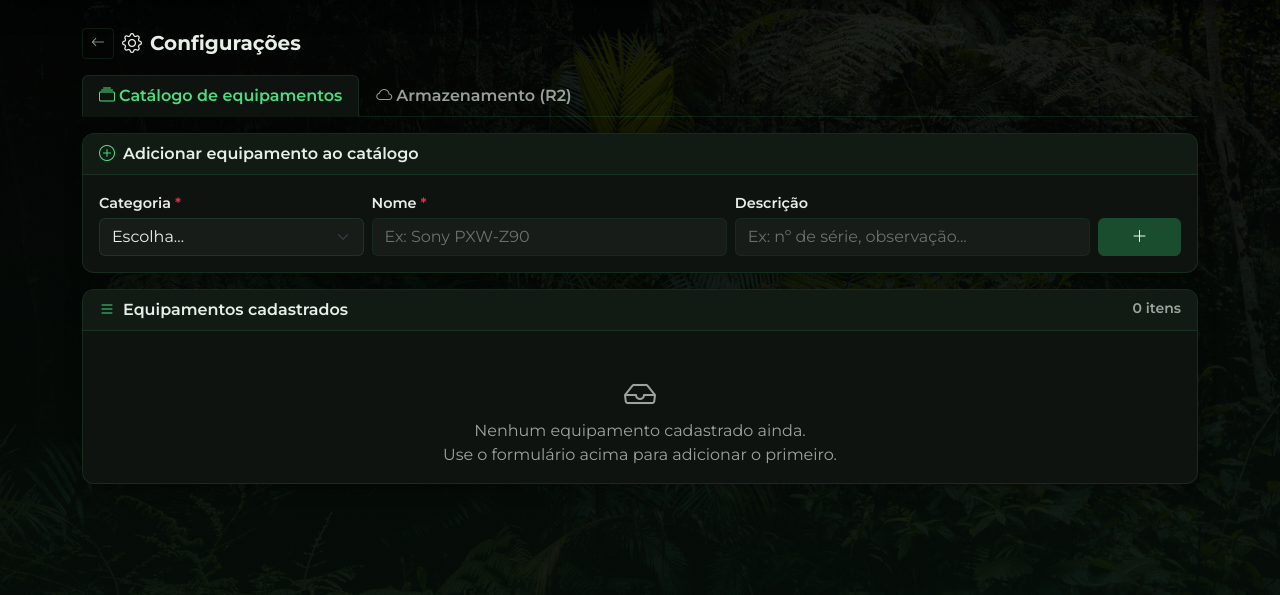
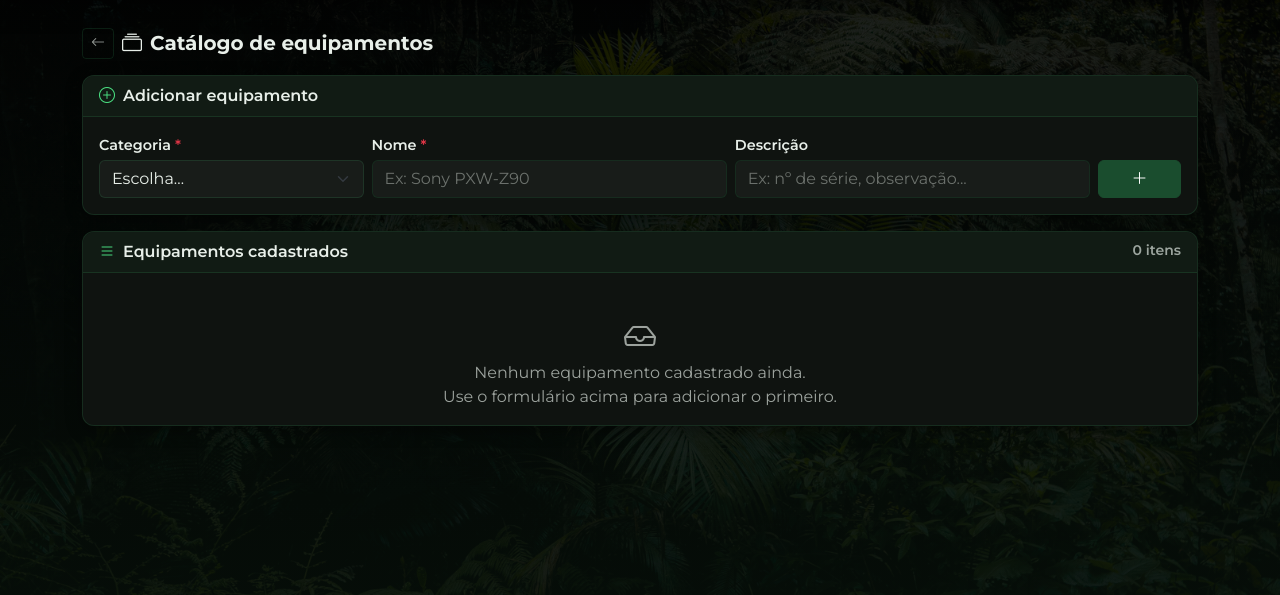
Before and after one commit to Leovilela88/equipamentostg, a Flask app: page /admin in a window 1280 px wide. Shown: the part 80-675 px from the top of the page. Run offline with Flask 3, Linux system fonts and the light colour scheme; data that the repository does not hold is empty.

Commit message:
Remover configuracao R2 do painel admin
R2 ja esta configurado e funcionando. Removendo da UI para evitar
alteracoes acidentais. Painel admin agora foca apenas no catalogo
de equipamentos.

Co-Authored-By: Claude Opus 4.7 <noreply@anthropic.com>

```diff
--- a/app.py
+++ b/app.py
@@ -393,47 +393,10 @@ def excluir(id):
 
 @app.route("/admin")
 def admin():
-    cfg = get_r2_config()
-    client, *_ = get_r2()
-    status = "configurado" if client else "não configurado"
     catalogo = listar_catalogo()
     return render_template("admin.html",
-                           cfg=cfg,
-                           status=status,
-                           env_override=bool(os.environ.get("R2_ACCOUNT_ID")),
                            categorias=CATEGORIAS,
                            catalogo=catalogo)
-
-
-@app.route("/admin/salvar", methods=["POST"])
-def admin_salvar():
-    cfg = carregar_config()
-    cfg["r2_account_id"] = request.form.get("account_id", "").strip()
-    cfg["r2_access_key"] = request.form.get("access_key", "").strip()
-    cfg["r2_secret_key"] = request.form.get("secret_key", "").strip()
-    cfg["r2_bucket"]     = request.form.get("bucket", "").strip()
-    cfg["r2_public_url"] = request.form.get("public_url", "").strip().rstrip("/")
-    cfg["r2_prefixo"]    = (request.form.get("prefixo", "").strip() or "equipamentos").strip("/")
-    salvar_config(cfg)
-    flash("Configurações do R2 salvas.", "ok")
-    return redirect(url_for("admin"))
-
-
-@app.route("/admin/testar", methods=["POST"])
-def admin_testar():
-    client, bucket, public_url, pasta = get_r2()
-    if not client:
-        return jsonify({"ok": False, "erro": "Configuração incompleta ou boto3 ausente."}), 400
-    try:
-        client.head_bucket(Bucket=bucket)
-        test_key = f"{pasta.strip('/')}/_teste_{uuid.uuid4().hex[:8]}.txt"
-        client.put_object(Bucket=bucket, Key=test_key,
-                          Body=b"teste de conexao equipav",
-                          ContentType="text/plain")
-        client.delete_object(Bucket=bucket, Key=test_key)
-        return jsonify({"ok": True, "bucket": bucket, "public_url": public_url, "pasta": pasta})
-    except Exception as e:
-        return jsonify({"ok": False, "erro": str(e)}), 500
 
 
 # ── Catálogo de equipamentos ───────────────────────────────────────────────────
--- a/templates/admin.html
+++ b/templates/admin.html
@@ -1,40 +1,22 @@
 {% extends "base.html" %}
-{% block title %}Admin · Equipamentos Terra da Gente{% endblock %}
+{% block title %}Catálogo · Equipamentos Terra da Gente{% endblock %}
 
 {% block content %}
+<div id="catalogo"></div>
+
 <div class="d-flex align-items-center gap-2 mb-3">
   <a href="{{ url_for('index') }}" class="btn btn-sm btn-outline-secondary">
     <i class="bi bi-arrow-left"></i>
   </a>
   <h5 class="mb-0 fw-bold flex-fill">
-    <i class="bi bi-gear me-2"></i>Configurações
+    <i class="bi bi-collection me-2"></i>Catálogo de equipamentos
   </h5>
 </div>
-
-<!-- Abas -->
-<ul class="nav nav-tabs mb-3" id="adminTabs">
-  <li class="nav-item">
-    <button class="nav-link active" data-bs-toggle="tab" data-bs-target="#tab-catalogo" type="button">
-      <i class="bi bi-collection me-1"></i>Catálogo de equipamentos
-    </button>
-  </li>
-  <li class="nav-item">
-    <button class="nav-link" data-bs-toggle="tab" data-bs-target="#tab-r2" type="button">
-      <i class="bi bi-cloud me-1"></i>Armazenamento (R2)
-    </button>
-  </li>
-</ul>
-
-<div class="tab-content">
-
-  <!-- ───── ABA CATÁLOGO ───── -->
-  <div class="tab-pane fade show active" id="tab-catalogo">
-    <div id="catalogo"></div>
 
 <!-- Formulário de novo equipamento -->
 <div class="card mb-3">
   <div class="card-header py-2 fw-semibold">
-        <i class="bi bi-plus-circle me-2"></i>Adicionar equipamento ao catálogo
+    <i class="bi bi-plus-circle me-2"></i>Adicionar equipamento
   </div>
   <div class="card-body">
     <form method="POST" action="{{ url_for('catalogo_novo') }}">
@@ -112,115 +94,4 @@
 
   </div>
 </div>
-  </div>
-
-  <!-- ───── ABA R2 ───── -->
-  <div class="tab-pane fade" id="tab-r2">
-
-    <div class="card mb-3">
-      <div class="card-header py-2 fw-semibold d-flex justify-content-between align-items-center">
-        <span><i class="bi bi-cloud me-2"></i>Cloudflare R2 (armazenamento de fotos)</span>
-        {% if status == 'configurado' %}
-          <span class="badge bg-success"><i class="bi bi-check-circle me-1"></i>Configurado</span>
-        {% else %}
-          <span class="badge bg-warning text-dark"><i class="bi bi-exclamation-circle me-1"></i>Não configurado</span>
-        {% endif %}
-      </div>
-      <div class="card-body">
-
-        {% if env_override %}
-        <div class="alert alert-info small mb-3">
-          <i class="bi bi-info-circle me-1"></i>
-          Variáveis de ambiente <code>R2_*</code> detectadas. Elas têm prioridade sobre os valores abaixo.
-        </div>
-        {% endif %}
-
-        <form method="POST" action="{{ url_for('admin_salvar') }}">
-          <div class="row g-3">
-            <div class="col-12">
-              <label class="form-label fw-semibold small">Account ID</label>
-              <input type="text" name="account_id" class="form-control" value="{{ cfg.account_id }}">
-            </div>
-            <div class="col-md-6">
-              <label class="form-label fw-semibold small">Access Key ID</label>
-              <input type="text" name="access_key" class="form-control" value="{{ cfg.access_key }}" autocomplete="off">
-            </div>
-            <div class="col-md-6">
-              <label class="form-label fw-semibold small">Secret Access Key</label>
-              <input type="password" name="secret_key" class="form-control" value="{{ cfg.secret_key }}" autocomplete="off">
-            </div>
-            <div class="col-md-6">
-              <label class="form-label fw-semibold small">Nome do Bucket</label>
-              <input type="text" name="bucket" class="form-control" value="{{ cfg.bucket }}">
-            </div>
-            <div class="col-md-6">
-              <label class="form-label fw-semibold small">Pasta (prefixo)</label>
-              <input type="text" name="prefixo" class="form-control" value="{{ cfg.prefixo }}">
-            </div>
-            <div class="col-12">
-              <label class="form-label fw-semibold small">URL pública</label>
-              <input type="url" name="public_url" class="form-control" value="{{ cfg.public_url }}">
-            </div>
-          </div>
-          <div class="d-flex gap-2 mt-4">
-            <button type="submit" class="btn btn-primary">
-              <i class="bi bi-save me-1"></i>Salvar
-            </button>
-            <button type="button" class="btn btn-outline-success" id="btnTestar">
-              <i class="bi bi-plug me-1"></i>Testar conexão
-            </button>
-          </div>
-        </form>
-
-        <div id="resultadoTeste" class="mt-3"></div>
-      </div>
-    </div>
-  </div>
-
-</div>
 {% endblock %}
-
-{% block scripts %}
-<style>
-  .nav-tabs { border-bottom-color: var(--borda); }
-  .nav-tabs .nav-link {
-    color: var(--txt-suave);
-    background: transparent;
-    border-color: transparent;
-    font-weight: 600;
-  }
-  .nav-tabs .nav-link:hover { color: var(--verde-claro); border-color: transparent; }
-  .nav-tabs .nav-link.active {
-    color: var(--verde-claro);
-    background: var(--bg-card);
-    border-color: var(--borda) var(--borda) var(--bg-card);
-  }
-</style>
-<script>
-// Abrir aba catálogo via hash #catalogo
-if (location.hash === '#catalogo') {
-  new bootstrap.Tab(document.querySelector('[data-bs-target="#tab-catalogo"]')).show();
-}
-
-document.getElementById('btnTestar')?.addEventListener('click', async () => {
-  const out = document.getElementById('resultadoTeste');
-  out.innerHTML = '<div class="alert alert-secondary"><i class="bi bi-hourglass-split me-1"></i>Testando…</div>';
-  try {
-    const res = await fetch('{{ url_for("admin_testar") }}', { method: 'POST' });
-    const data = await res.json();
-    if (data.ok) {
-      out.innerHTML = `<div class="alert alert-success">
-        <i class="bi bi-check-circle me-1"></i><strong>Conexão OK!</strong><br>
-        <small>Bucket: <code>${data.bucket}</code> · Pasta: <code>${data.pasta}/</code></small>
-      </div>`;
-    } else {
-      out.innerHTML = `<div class="alert alert-danger">
-        <i class="bi bi-x-circle me-1"></i><strong>Erro:</strong> ${data.erro}
-      </div>`;
-    }
-  } catch (e) {
-    out.innerHTML = `<div class="alert alert-danger">Erro: ${e.message}</div>`;
-  }
-});
-</script>
-{% endblock %}
```
Lines whose indentation alone changed are shown as unchanged.
